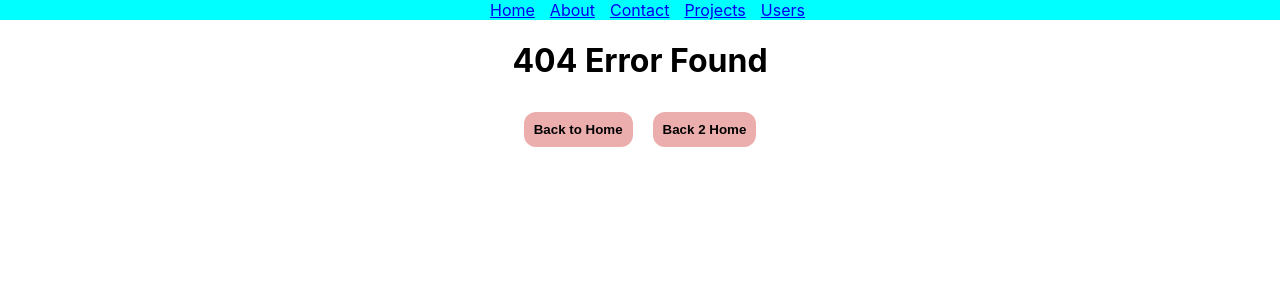
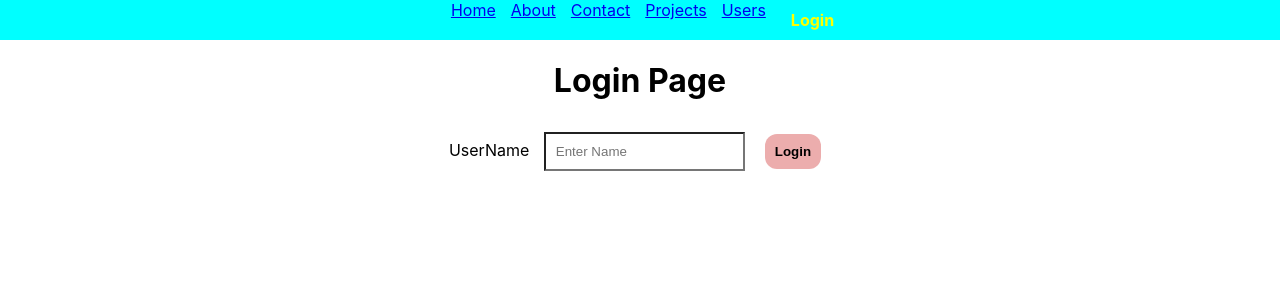
Before and after one commit to pk6962/ReactFullCourse, a React (Create React App) app: page /login in a window 1280 px wide. Before the commit this address had no page. Shown: the top 300 px of the page. Built offline with nearby package versions, Linux system fonts and the light colour scheme.

Commit message:
Authentication

```diff
--- a/package.json
+++ b/package.json
@@ -6,6 +6,7 @@
     "@testing-library/jest-dom": "^5.17.0",
     "@testing-library/react": "^13.4.0",
     "@testing-library/user-event": "^13.5.0",
+    "nodemon": "^3.0.1",
     "react": "^18.2.0",
     "react-dom": "^18.2.0",
     "react-router-dom": "^6.16.0",
--- a/src/App.js
+++ b/src/App.js
@@ -10,13 +10,15 @@ import Projects from "./RouteRender/Projects"
 import Success from "./RouteRender/Success"
 import Users from "./RouteRender/users"
 import UserDetails from "./RouteRender/UserDetails"
-
+import Login from "./RouteRender/Login"
+import { AuthProvider } from "./RouteRender/auth"
 
 const LazyAbout = React.lazy(() => import("./RouteRender/About"))
 
+
 function App () {
   return (
-    <div>
+    <AuthProvider>
         <Navbar />
           <Routes>
             <Route path="/" element={ <Home />} />
@@ -29,15 +31,16 @@ function App () {
 
             <Route path="/contact" element={ <Contact />} />
             <Route path="/projects" element={ <Projects />}>
-          <Route index element={<FeaturedProjects/>} />
+              <Route index element={<FeaturedProjects />} />
                 <Route path="featuredprojects" element={ <FeaturedProjects />} />
             </Route>
             <Route path="/success" element={ <Success />} />
             <Route path="/users" element={ <Users />} />
             <Route path="/users/:userId" element={ <UserDetails/>}  />
+            <Route path="/login" element={<Login/>} />
             <Route path="*" element={ <NotFound />} />
           </Routes>
-    </div>
+      </AuthProvider>
             )
       }
 export default App
--- /dev/null
+++ b/src/RouteRender/Login.js
@@ -0,0 +1,14 @@
+import React from 'react'
+
+function Login  () {
+  return (
+    <div>
+        <h1> Login Page  </h1>
+        <label> UserName </label>
+        <input type='text' placeholder='Enter Name' id='name' name='name' />
+        <button onClick={()=>2*2}> Login </button>
+    </div>
+  )
+}
+
+export default Login
--- a/src/RouteRender/Navbar.js
+++ b/src/RouteRender/Navbar.js
@@ -9,7 +9,7 @@ function Navbar () {
             <NavLink to="/contact"> Contact</NavLink>
             <NavLink to="/projects"> Projects </NavLink>
             <NavLink to="/users"> Users </NavLink>
-
+            <NavLink to="/login"> Login </NavLink>
         </nav>
     </div>
   )
--- /dev/null
+++ b/src/RouteRender/auth.js
@@ -0,0 +1,25 @@
+import React , {useState , useContext} from 'react' ;
+
+const AuthContext = React.createContext();
+
+export const AuthProvider = ({children}) => {
+    const [user,setUser]  = useState(null) ;
+
+    const login = (username) => {
+        setUser(username)
+    }
+
+    const logout = () => {
+        setUser(null)
+    }
+
+    return (
+        <AuthContext.Provider value={{user, login , logout}} >
+            {children}
+        </AuthContext.Provider>
+    )
+};
+
+export const useAuth = () => {
+    return useContext(AuthContext)
+}
```
Also changed, not shown: 1 other file (tests, documents, lock files or other folders). Lines whose indentation alone changed are shown as unchanged.
